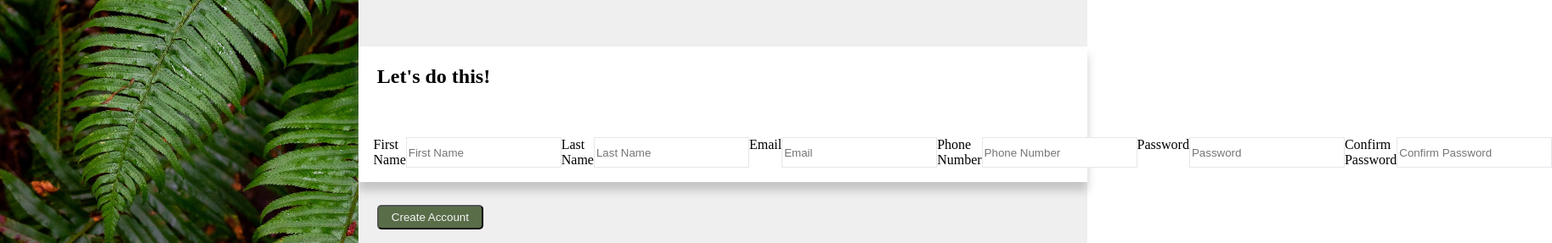
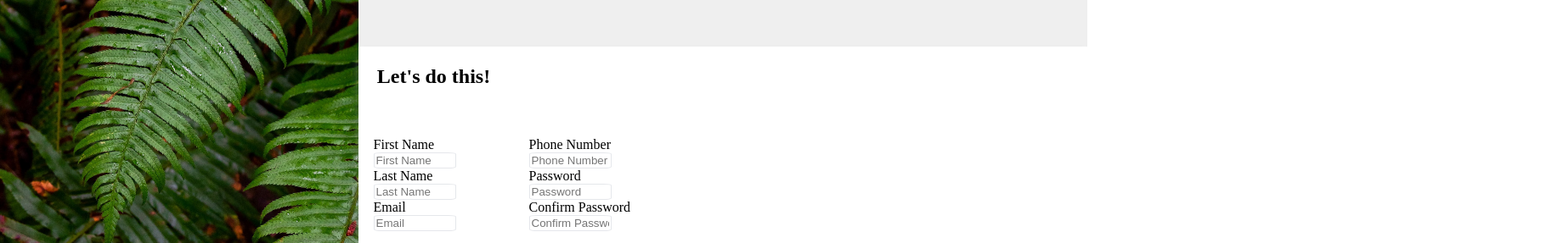
Before and after one commit to FilTatarnik/OdinProjectSignUp, a plain HTML site: page index.html in a window 1280 px wide. Shown: the part 338-625 px from the top of the page at 85% size, 1827 px wide, since content can reach past the window. Drawn offline with Linux system fonts and the light colour scheme.

Commit message:
FINALLY got the Input Fields how I wanted them. Onward onto making them look better

```diff
--- a/index.css
+++ b/index.css
@@ -4,6 +4,8 @@ html, body {
 }
 input {
     border: 1px solid#E5E7EB;
+    border-radius: 10% ;
+    max-width: 50%;
 }
 input:focus {
     box-shadow: 0px 7px 12px -4px black;
@@ -27,6 +29,9 @@ img {
     width: auto;
     display: inline-block;
 }
+label {
+    display: block;
+}
 /* Main Content */
 .main-content {
     background-color: rgb(239, 239, 239);
@@ -43,8 +48,10 @@ img {
 }
 .form-example {
     display: flex;
-    flex-direction: column wrap;
-
+  /* flex-wrap: wrap; */
+  /* text-align: center; */
+  /* justify-content:flex-start; */
+  /* align-items: stretch; */
     padding: 2%;
 }
 /* Sections */
--- a/index.html
+++ b/index.html
@@ -47,6 +47,7 @@
           <h2>Let's do this!</h2>
           <!--Forms-->
           <form action="" method="get" class="form-example">
+            <div>
             <label for="name">First Name</label>
             <input
               type="text"
@@ -71,6 +72,8 @@
               required
               placeholder="Email"
             />
+          </div>
+          <div>
             <label for="phone">Phone Number</label>
             <input
               type="tel"
@@ -78,6 +81,7 @@
               id="tel"
               required
               placeholder="Phone Number"
+              maxlength="10"
             />
             <label for="password">Password</label>
             <input
@@ -95,6 +99,7 @@
               required
               placeholder="Confirm Password"
             />
+          </div>
           </form>
         </div>
         <br />
```
